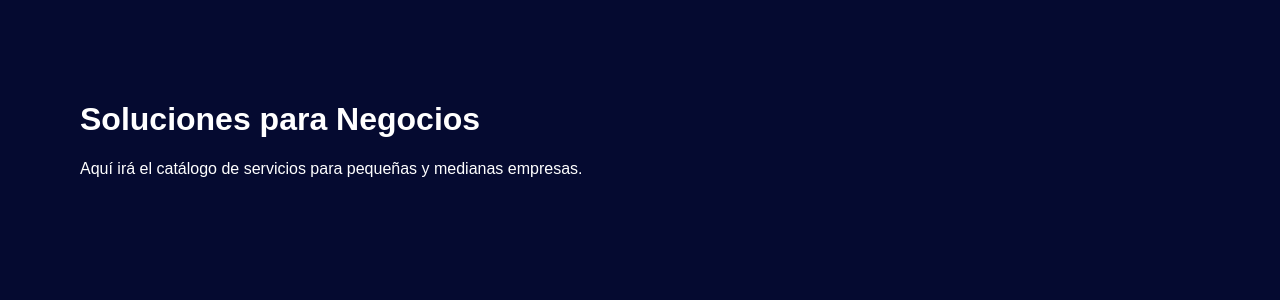
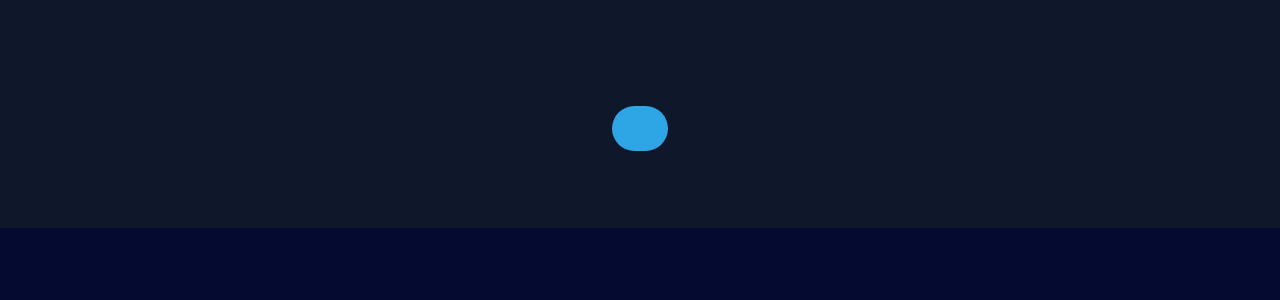
Before and after one commit to OcteFlow/octeflow-site, a Next.js app: page /negocio in a window 1280 px wide. Shown: the top 300 px of the page. Built offline with nearby package versions, Linux system fonts and the light colour scheme.

Commit message:
Update negocio.js

```diff
--- a/pages/negocio.js
+++ b/pages/negocio.js
@@ -1,8 +1,22 @@
-export default function PyME() {
+export default function CTASection({ title, text, button }) {
   return (
-    <div style={{padding:"80px", fontFamily:"Arial"}}>
-      <h1>Soluciones para Negocios</h1>
-      <p>Aquí irá el catálogo de servicios para pequeñas y medianas empresas.</p>
-    </div>
+
+    <section className="cta-section">
+
+      <h2>{title}</h2>
+
+      <p>{text}</p>
+
+      <a
+        href="https://wa.me/5214421396305"
+        target="_blank"
+        rel="noopener noreferrer"
+        className="cta-btn"
+      >
+        {button}
+      </a>
+
+    </section>
+
   );
 }
```
